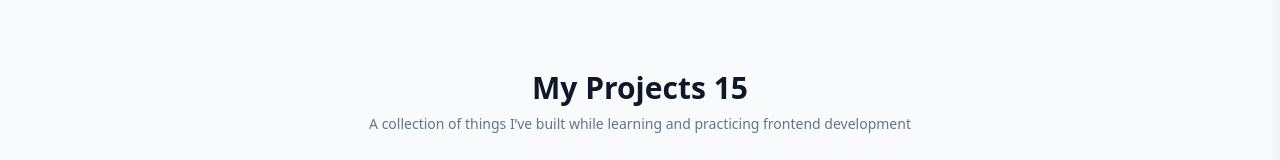
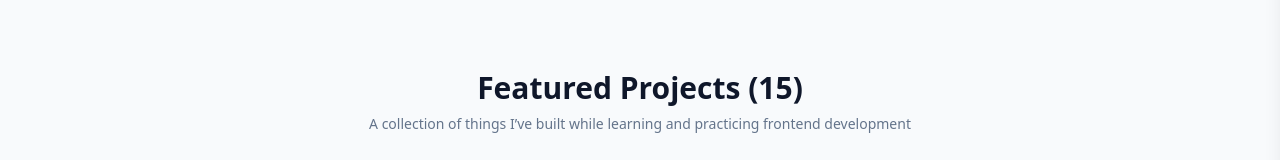
Before and after one commit to MR-Mohammadi-sab/portfolio-, a Next.js app: page /projects in a window 1280 px wide. Shown: the part 151-311 px from the top of the page. Built offline with nearby package versions, Linux system fonts and the light colour scheme.

Commit message:
change itle of projects section

```diff
--- a/app/_components/ProjectCart.js
+++ b/app/_components/ProjectCart.js
@@ -7,9 +7,9 @@ export default function ProjectCart() {
     <section className="px-6 md:px-12 py-12">
       {/* Title */}
       <div className="text-center mb-10">
-        <h2 className="text-3xl font-bold text-text-light dark:text-text-dark">
-          My Projects {datas?.length}
-        </h2>
+      <h2 className="text-3xl font-bold text-text-light dark:text-text-dark">
+        Featured Projects ({datas?.length})
+      </h2>
         <p className="text-sm mt-2 text-text-secondary-light dark:text-text-secondary-dark">
           A collection of things I’ve built while learning and practicing frontend development
         </p>
```
